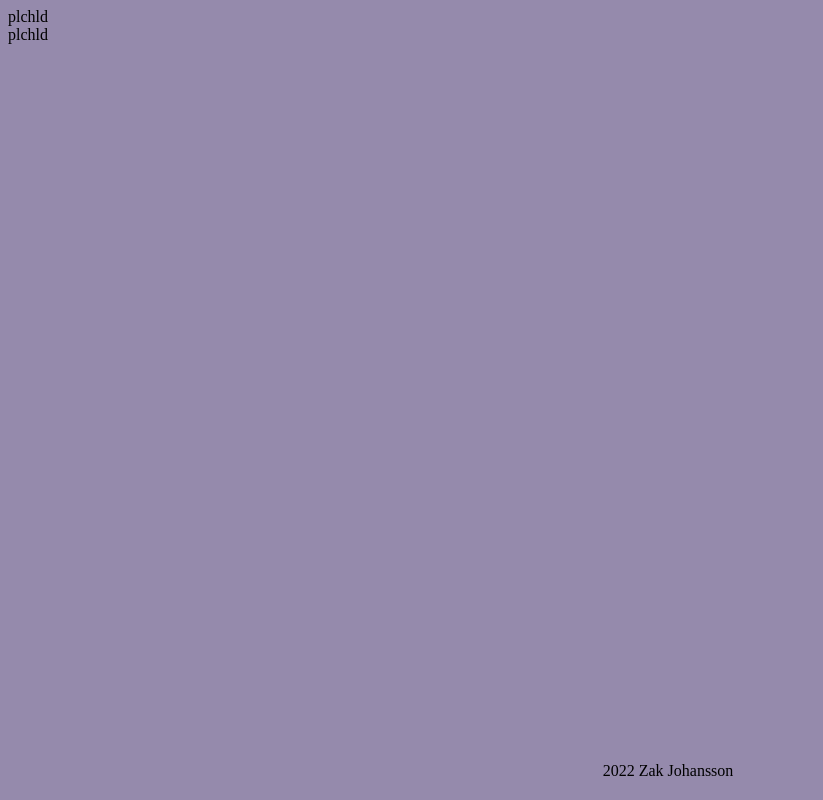
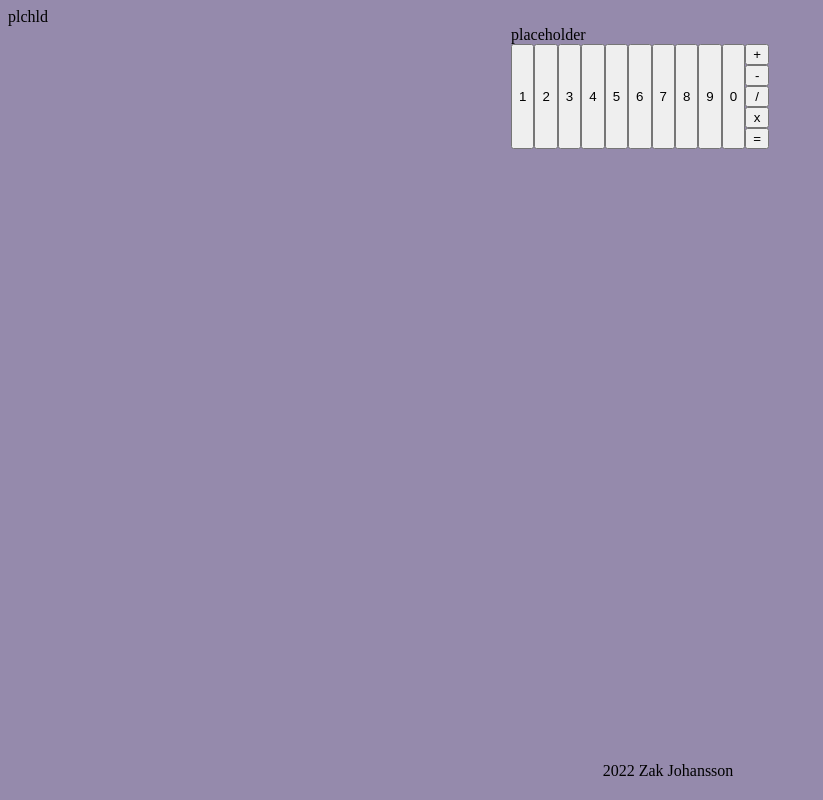
Before and after one commit to Funk3/calculator, a plain HTML site: page index.html in a window 1280 px wide. Shown: the whole page, without its empty margins (0-823 px from the left). Drawn offline with Linux system fonts and the light colour scheme.

Commit message:
calculator styling

```diff
--- a/assets/styles.css
+++ b/assets/styles.css
@@ -6,6 +6,33 @@ body {
 
 .main {
     display: flex;
+    align-items: center;
+    justify-content: center;
+}
+
+.displaybox {
+    display: flex;
+
+}
+
+.controls {
+    display: flex;
+   flex-direction: row;
+}
+
+.calculator {
+    display: flex;
+    flex-direction: column;
+}
+
+.numbers {
+    display: flex;
+    flex-direction: row wrap;
+}
+
+.operators {
+    display: flex;
+    flex-direction: column;
 }
 
 .footer {
--- a/index.html
+++ b/index.html
@@ -11,7 +11,36 @@
 <body>
     <script src="./assets/script.js"></script>
     <div class="header">plchld</div>
-    <div class="main">plchld</div>
+
+    <div class="main">
+        <div class="calculator">
+            <div class="displaybox">
+                <div class="display">placeholder</div>
+            </div>
+            <div class="controls">
+                <div class="numbers">
+                    <button class="1">1</button>
+                    <button class="2">2</button>
+                    <button class="3">3</button>
+                    <button class="4">4</button>
+                    <button class="5">5</button>
+                    <button class="6">6</button>
+                    <button class="7">7</button>
+                    <button class="8">8</button>
+                    <button class="9">9</button>
+                    <button class="0">0</button>
+                </div>
+                <div class="operators">
+                    <button class="add">+</button>
+                    <button class="subtract">-</button>
+                    <button class="divide">/</button>
+                    <button class="multiply">x</button>
+                    <button class="equals">=</button>
+                </div>
+            </div>
+        </div>
+    </div>
+
     <div class="footer">2022 Zak Johansson</div>
 </body>
 </html>
```
